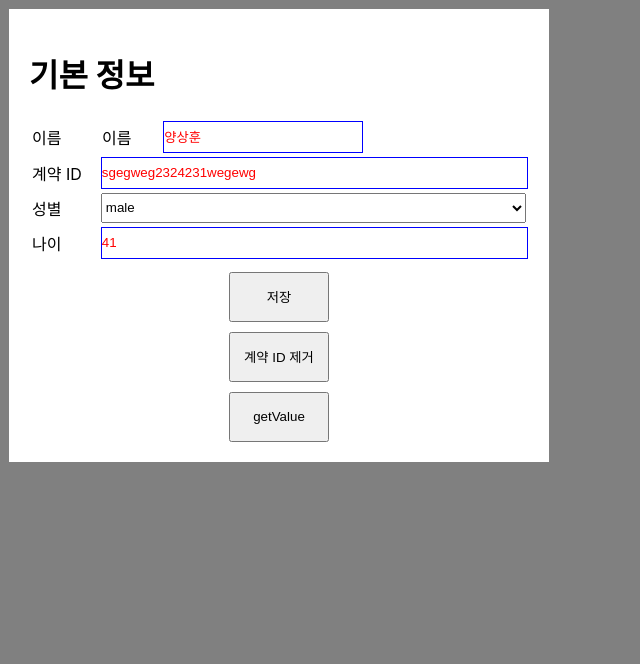
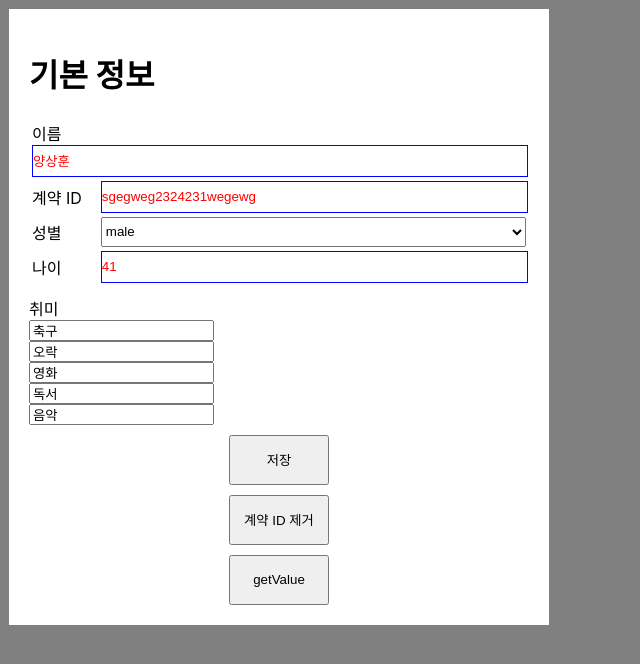
Before and after one commit to yangSangHoon/react-hook-form-scaffoling, a React (Vite) app: page /match/1 in a window 1280 px wide. Shown: the top 664 px of the page, without its empty margins (0-640 px from the left). Built offline with nearby package versions, Linux system fonts and the light colour scheme.

Commit message:
array 데이타 동적으로 화면 구성

```diff
--- a/src/pages/match/MatchDetail.tsx
+++ b/src/pages/match/MatchDetail.tsx
@@ -1,5 +1,5 @@
 import { RouteComponentProps } from 'react-router';
-import { useForm, Controller, FormProvider } from 'react-hook-form';
+import { useForm, Controller, FormProvider, useFieldArray } from 'react-hook-form';
 import MatchDetailStyle from './MatchDetailStyle';
 import React from 'react';
 import Input from '~/components/elements/Input';
@@ -20,30 +20,24 @@ interface FormData {
 }
 
 const MatchDetail: React.VFC<RouteComponentProps<Params>> = ({ match }) => {
-    // const {
-    //     control,
-    //     register,
-    //     handleSubmit,
-    //     watch,
-    //     reset,
-    //     getValues,
-    //     formState: { errors }
-    // } = useForm<FormData>();
+    const [show, setShow] = React.useState(true);
 
-    const methods = useForm<FormData>();
-
-    const onSubmit = (data: FormData) => console.log(data);
-
-    useEffect(() => {
-        methods.reset({
+    const methods = useForm<FormData>({
+        defaultValues: {
             name: '양상훈',
             age: '41',
             contractId: 'sgegweg2324231wegewg',
-            gender: 'male'
+            gender: 'male',
+            hobbys: [{ value: '축구' }, { value: '오락' }, { value: '영화' }, { value: '독서' }, { value: '음악' }]
+        }
     });
-    }, []);
 
-    const [show, setShow] = React.useState(true);
+    const { fields, append } = useFieldArray({
+        control: methods.control,
+        name: 'hobbys'
+    });
+
+    const onSubmit = (data: FormData) => console.log(data);
 
     const handleGetValue = () => {
         const allData = getValues();
@@ -64,8 +58,6 @@ const MatchDetail: React.VFC<RouteComponentProps<Params>> = ({ match }) => {
                         <tbody>
                             <tr>
                                 <td className="ui-library">
-                                    <label>이름</label>
-                                    <div>
                                     <Input
                                         label="이름"
                                         name="name"
@@ -76,7 +68,6 @@ const MatchDetail: React.VFC<RouteComponentProps<Params>> = ({ match }) => {
                                             { type: 'required', explain: '계약 ID는 필수 값입니다.' }
                                         ]}
                                     ></Input>
-                                    </div>
                                 </td>
                             </tr>
                             <tr>
@@ -126,6 +117,16 @@ const MatchDetail: React.VFC<RouteComponentProps<Params>> = ({ match }) => {
                             </tr>
                         </tbody>
                     </table>
+                    <div style={{ paddingTop: '10px' }}>
+                        <label>취미</label>
+                        <div>
+                            {fields.map((item, i) => (
+                                <div key={item.id}>
+                                    <input {...methods.register(`hobbys[${i}].value`)} defaultValue={item.value} />
+                                </div>
+                            ))}
+                        </div>
+                    </div>
                     <button type="submit">저장</button>
                 </form>
             </FormProvider>
```
Also changed, not shown: src/components/elements/ArrayInput.tsx (added, +40 -0 lines). Lines whose indentation alone changed are shown as unchanged.
